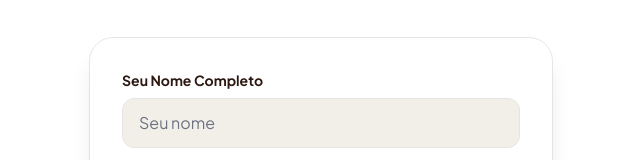
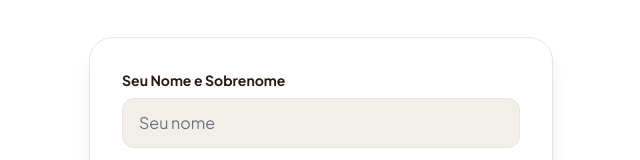
Before and after one commit to aragonp1/chadecasanova, a React (Vite) app: page /#/rsvp in a window 1280 px wide. Shown: the part 221-381 px from the top of the page, without its empty margins (319-959 px from the left). Built offline with nearby package versions, Linux system fonts and the light colour scheme; a web font is replaced by a local one.

Commit message:
Update RSVP.tsx

```diff
--- a/pages/RSVP.tsx
+++ b/pages/RSVP.tsx
@@ -109,7 +109,7 @@ const RSVP: React.FC = () => {
 
       <form onSubmit={handleSubmit} className="bg-white/40 backdrop-blur-sm p-8 rounded-3xl border border-stone-200 shadow-xl space-y-6">
         <div>
-          <label className="block text-sm font-bold text-[#2c1810] mb-2">Seu Nome Completo</label>
+          <label className="block text-sm font-bold text-[#2c1810] mb-2">Seu Nome e Sobrenome</label>
           <input
             type="text"
             required
```
